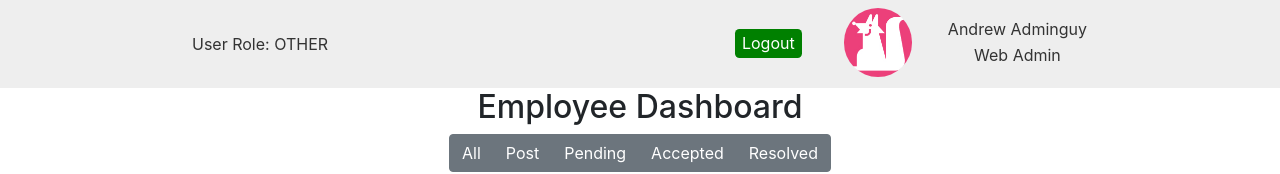
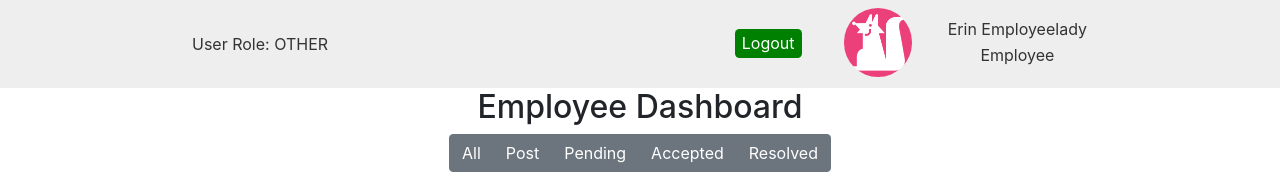
Before and after one commit to 200427-Revature-Training/team-2-project, a React (Create React App) app in the folder client/: page /employee in a window 1280 px wide. Shown: the top 174 px of the page. Built offline with nearby package versions, Linux system fonts and the light colour scheme; no server answers.

Commit message:
split navbar into admin and employee sections

```diff
--- a/client/src/App.tsx
+++ b/client/src/App.tsx
@@ -1,7 +1,8 @@
 import React, { lazy, Suspense } from 'react';
 import './App.css';
 import { BrowserRouter, Switch, Route, Redirect } from 'react-router-dom';
-import NavbarComponent from './components/main/navbar.component';
+import EmployeeNavbarComponent from './components/main/employee-navbar.component';
+import AdminNavbarComponent from './components/main/admin-navbar.component';
 import { AdminComponent } from './components/pages/admin/admin.component';
 import { EmployeeComponent } from './components/pages/employee/employee.component';
 
@@ -25,17 +26,18 @@ function App() {
               </Route>
 
               <div>
-              <NavbarComponent />
 
             <Route path="/template">
             { isEmployee ? (<TestComponent />) : (<Redirect to="/"/>)} {/* Lazy load */}
             </Route>
 
             <Route path="/administrator">
+              <AdminNavbarComponent />
               <AdminComponent />
             </Route>
 
             <Route path="/employee">
+              <EmployeeNavbarComponent />
               <EmployeeComponent />
             </Route>
 
--- a/client/src/components/main/navbar.component.tsx
+++ b/client/src/components/main/admin-navbar.component.tsx
@@ -1,6 +1,6 @@
 import React, { useEffect, useState } from 'react';
 import { Link, withRouter, RouteComponentProps } from 'react-router-dom';
-import './navbar.component.css';
+import './admin-navbar.component.css';
 import { Tickets } from '../../models/Tickets';
 import * as adminRemote from '../../remote/admin.remote';
 import anim0 from '../../temppics/aa0.png';
--- /dev/null
+++ b/client/src/components/main/employee-navbar.component.css
@@ -0,0 +1,57 @@
+a:visited, a:link {
+    color: inherit;
+}
+
+.infoStrip {
+    background-color: #eeeeee;
+    height: 2rem;
+}
+
+.navbar {
+    margin-top: 0;
+    background-color: #888;
+    color: #FFF;
+}
+
+.breakout {
+    position: relative;
+    float: right;
+    text-align: center;
+    margin-right: 15%;
+    margin-top: -1.69rem;
+    color: #333;
+    vertical-align: middle;
+}
+
+.breakout .button {
+    vertical-align: middle;
+    text-align: center;
+    background-color: green;
+    color: white;
+    padding: .1rem .45rem .2rem .45rem;
+    border-radius: .28rem;
+    margin-right: 0.5rem;
+}
+
+.left {
+    float: left;
+}
+
+.right {
+    float: right;
+    text-align: center;
+    margin-top: -1.35rem;
+}
+
+.top {
+    vertical-align: middle;
+    padding-top: .6rem;
+}
+
+.imgTD {
+    vertical-align: middle;
+}
+
+.bottom {
+    vertical-align: baseline;
+}
--- /dev/null
+++ b/client/src/components/main/employee-navbar.component.tsx
@@ -0,0 +1,82 @@
+import React, { useEffect, useState } from 'react';
+import { Link, withRouter, RouteComponentProps } from 'react-router-dom';
+import './employee-navbar.component.css';
+import { Tickets } from '../../models/Tickets';
+import * as adminRemote from '../../remote/admin.remote';
+import anim0 from '../../temppics/aa0.png';
+
+
+const testPayload = [{
+    ticketId: 1,
+    title: 'title',
+    datePosted: '12-12-1220',
+    dateResolved: '12-12-1220',
+    userFirstName: 'Erin',
+    userLastName: 'Employeelady',
+    img: <img src={anim0} width="50.5%" alt='0' />, //!implement img storage
+    message: 'message',
+    ticketStatus: 1,
+    adminId: 1
+}];
+
+const NavbarComponent: React.FC<RouteComponentProps> = (props) => {
+
+    const renderOnCurrentPath = (path: string) => {
+        console.log(props.location.pathname);
+    };
+
+    const [adminInfo, setAdminInfo] = useState<Tickets[]>([]);
+
+    useEffect(() => {
+        loadTables(); //Refresh page
+    }, [])
+
+    /**Load ticket-card data */
+    const loadTables = () => {
+        adminRemote.getAllTickets().then(tickets => {
+            setAdminInfo(tickets);
+        });
+    };
+
+
+    return (
+        <div className="infoStrip">
+            {/* <nav className="navbar navbar-dark bg-primary">
+                <a className="navbar-brand" href="#">Bank of Money</a>
+                <button className="navbar-toggler" type="button" data-toggle="collapse" data-target="#navbarNav" aria-controls="navbarNav" aria-expanded="false" aria-label="Toggle navigation">
+                    <span className="navbar-toggler-icon"></span>
+                </button>
+                <div className="collapse navbar-collapse" id="navbarNav">
+                    <ul className="navbar-nav">
+                        <li className="nav-item">
+                            <Link to="/template">Template {renderOnCurrentPath('/template') }</Link>
+                        </li>
+                    </ul>
+                </div>
+            </nav> */}
+
+            <section className='breakout'>
+                <a href='../'>
+                    <div className="button left">Logout</div>
+                </a>
+                <div className="right">
+                    {testPayload.map(u => {
+                        return (
+                            <tr key={u.ticketId}>
+                                <td className="imgTD">{u.img}</td>
+                                <tr>
+                                    <td className='top'>{u.userFirstName}&nbsp;{u.userLastName}</td>
+                                </tr>
+                                <tr>
+                                    <td className='bottom'>Employee</td>
+                                </tr>
+                            </tr>
+                        )
+                    })}
+                </div>
+            </section>
+
+        </div>
+   );
+};
+export default withRouter(NavbarComponent);
```
Also changed, not shown: client/src/components/main/admin-navbar.component.css (renamed from client/src/components/main/navbar.component.css).
